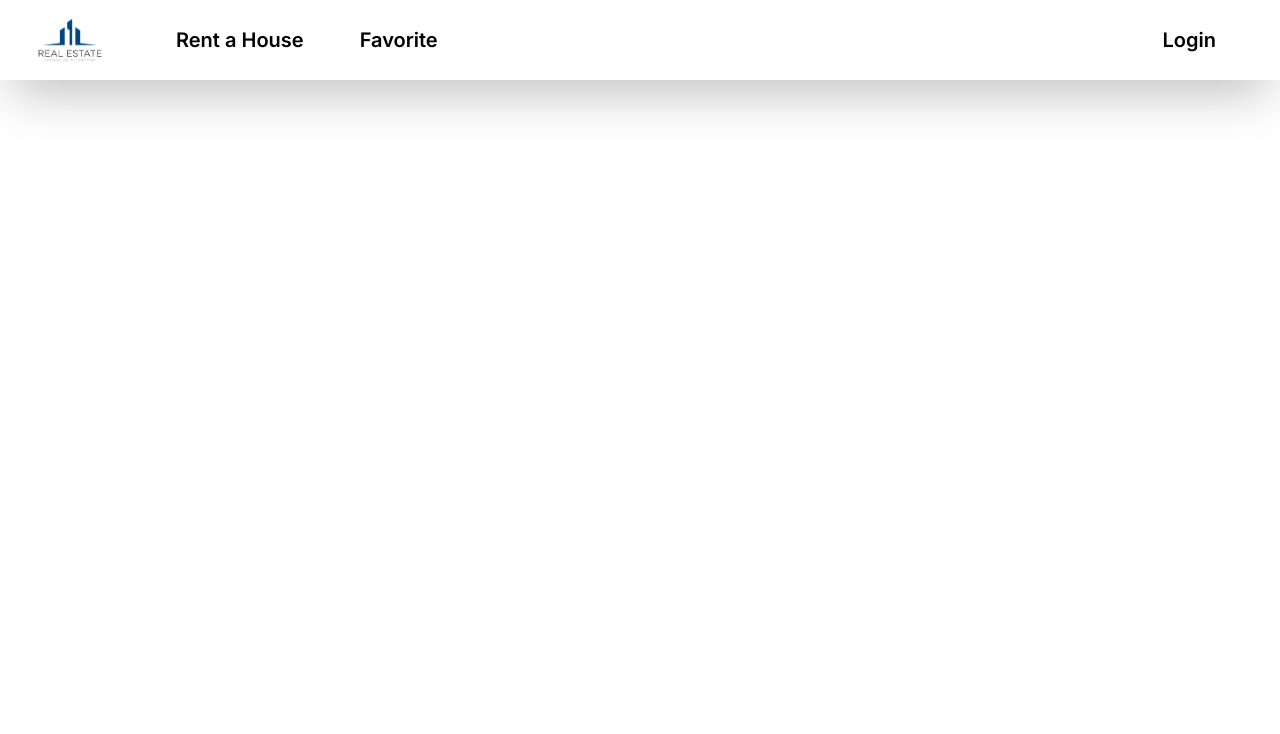
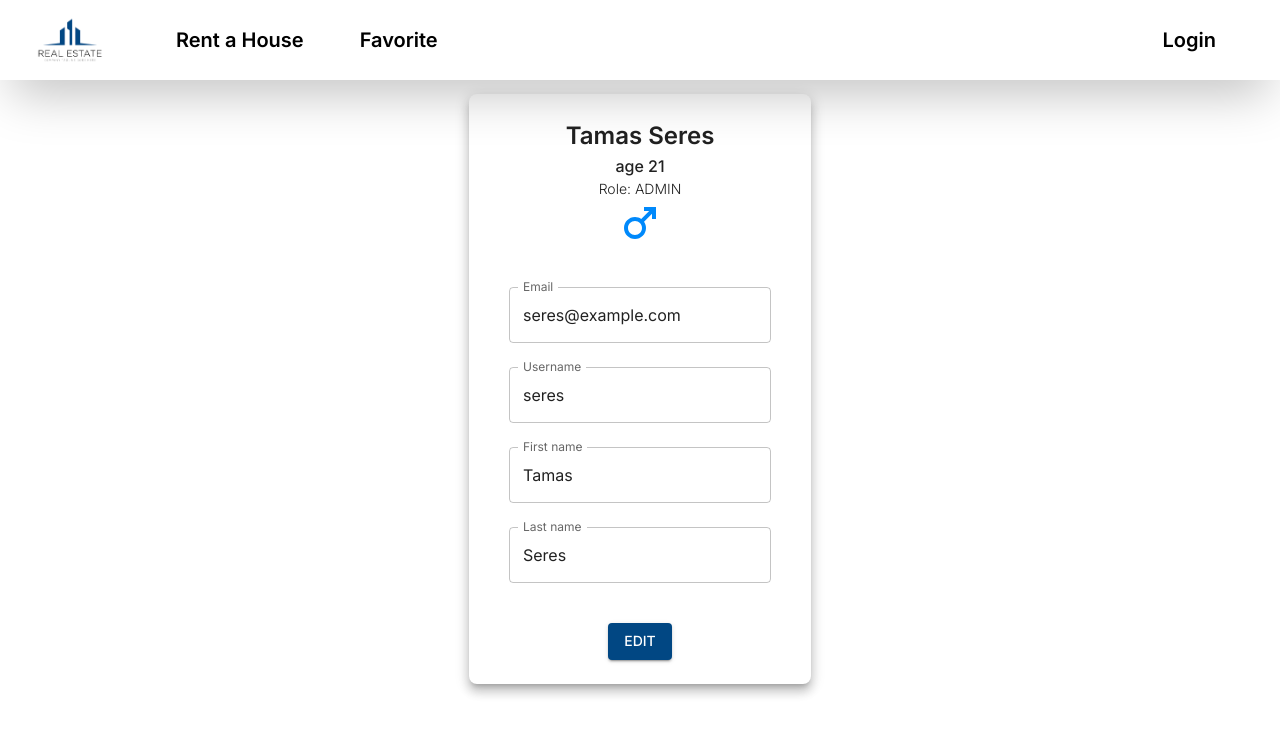
Before and after one commit to beczebalazs/Job-test, a React (Create React App) app: page /profile in a window 1280 px wide. Shown: the top 734 px of the page. Built offline with nearby package versions, Linux system fonts and the light colour scheme.

Commit message:
Profile Page, save and edit works with mock data

```diff
--- a/src/App.tsx
+++ b/src/App.tsx
@@ -1,16 +1,17 @@
-import { Routes, Route } from "react-router-dom";
+import { Route, Routes } from "react-router-dom";
 
 import { ThemeProvider } from "@mui/material";
-import { theme } from "./theme";
 import { Provider } from "react-redux";
 import { store } from "./store";
+import { theme } from "./theme";
 
+import Favourites from "./components/favourites/Favourites";
+import Home from "./components/home/Home";
+import Login from "./components/login/Login";
 import Navbar from "./components/navbar/Navbar";
-import Home from "./components/home/Home";
+import Profile from "./components/profile/Profile";
+import RentDetail from "./components/rent-detail/RentDetail";
 import Rent from "./components/rent/Rent";
-import RentDetail from "./components/rent-detail/RentDetail";
-import Login from "./components/login/Login";
-import Favourites from "./components/favourites/Favourites";
 
 function App() {
     return (
@@ -28,6 +29,7 @@ function App() {
                             />
                             <Route path="/login" element={<Login />} />
                             <Route path="/favorites" element={<Favourites />} />
+                            <Route path="/profile" element={<Profile />} />
                         </Routes>
                     </main>
                 </ThemeProvider>
--- a/src/components/navbar/Navbar.tsx
+++ b/src/components/navbar/Navbar.tsx
@@ -1,9 +1,8 @@
+import { Avatar } from "@mui/material";
 import { Link } from "react-router-dom";
 import { useAppSelector } from "../../hooks/useTypedSelector";
 import companyLogo from "../../images/company-logo.png";
 import { RootState } from "../../store";
-import { Avatar } from "@mui/material";
-
 
 export default function Navbar() {
     const authToken = useAppSelector(
@@ -34,7 +33,9 @@ export default function Navbar() {
                             Login
                         </Link>
                     ) : (
-                        <Avatar src="../../images/profile-picture.webp"/>
+                        <Link to="/profile">
+                            <Avatar src="../../images/profile-picture.webp" />
+                        </Link>
                     )}
                 </div>
             </nav>
--- /dev/null
+++ b/src/components/profile/Profile.tsx
@@ -0,0 +1,231 @@
+import FemaleIcon from "@mui/icons-material/Female";
+import MaleIcon from "@mui/icons-material/Male";
+import { Button, Grid, Paper, TextField, Typography } from "@mui/material";
+import { useState, useEffect } from "react";
+import constants from "../../constants/constants";
+import { isEmail } from "../../utils/isEmail";
+
+export const generalStyle = {
+    width: "100%",
+    pt: 3,
+};
+
+export const mockData = {
+    email: "seres@example.com",
+    username: "seres",
+    firstName: "Tamas",
+    lastName: "Seres",
+    gender: "MAN",
+    age: 21,
+    role: "ADMIN",
+};
+
+const Profile = () => {
+    const currentData = mockData;
+
+    const [isEditable, setIsEditable] = useState(false);
+    const [readOnly, setReadOnly] = useState(true);
+    const [email, setEmail] = useState("");
+    const [username, setUsername] = useState("");
+    const [firstName, setFirstName] = useState("");
+    const [lastName, setLastName] = useState("");
+    const [emailError, setEmailError] = useState(false);
+
+    const resetFields = () => {
+        setEmail(currentData.email);
+        setUsername(currentData.username);
+        setFirstName(currentData.firstName);
+        setLastName(currentData.lastName);
+    };
+
+    useEffect(() => {
+        resetFields();
+        // eslint-disable-next-line react-hooks/exhaustive-deps
+    }, []);
+
+    const genderEval = () => {
+        if (currentData.gender === "MAN") {
+            return (
+                <MaleIcon sx={{ fontSize: "xxx-large", color: "#0089fb" }} />
+            );
+        } else if (currentData.gender === "WOMAN") {
+            return (
+                <FemaleIcon sx={{ fontSize: "xxx-large", color: "#ff0090" }} />
+            );
+        }
+    };
+
+    const handleButtonClick = (type: string) => {
+        switch (type) {
+            case "edit":
+                setIsEditable(true);
+                setReadOnly(false);
+                break;
+            case "discard":
+                setIsEditable(false);
+                setReadOnly(true);
+                setEmailError(false);
+                resetFields();
+                break;
+            case "save":
+                if (isEmail(email) === null) {
+                    setEmailError(true);
+                } else {
+                    setEmailError(false);
+                    setIsEditable(false);
+                    setReadOnly(true);
+                }
+
+                break;
+            default:
+                break;
+        }
+    };
+
+    return (
+        <div className="flex items-center justify-center h-screen">
+            <Paper
+                elevation={8}
+                sx={{
+                    width: "fit-content",
+                    py: 3,
+                    px: 5,
+                    borderRadius: 2,
+                    marginBottom: "150px",
+                    minWidth: "20%",
+                }}
+            >
+                <Grid
+                    container
+                    sx={{
+                        justifyContent: "center",
+                        alignContent: "center",
+                        alignItems: "center",
+                    }}
+                    direction="column"
+                >
+                    <Grid item>
+                        <Typography sx={{ fontSize: "24px", fontWeight: 600 }}>
+                            {currentData.firstName} {currentData.lastName}
+                        </Typography>
+                    </Grid>
+                    <Grid item>
+                        <Typography sx={{ fontWeight: 500, fontSize: "16px" }}>
+                            age {currentData.age}
+                        </Typography>
+                    </Grid>
+                    <Grid item>
+                        <Typography sx={{ fontWeight: 300, fontSize: "14px" }}>
+                            Role: {currentData.role}
+                        </Typography>
+                    </Grid>
+                    <Grid item>{genderEval()}</Grid>
+                </Grid>
+                <Grid
+                    container
+                    direction="column"
+                    sx={{
+                        justifyContent: "center",
+                        alignContent: "center",
+                        alignItems: "center",
+                        pt: 5,
+                    }}
+                >
+                    <Grid item sx={{ ...generalStyle, pt: 0 }}>
+                        <TextField
+                            id="email"
+                            label="Email"
+                            value={email}
+                            error={emailError}
+                            helperText={emailError ? "Invalid email format" : ""}
+                            InputProps={{
+                                readOnly: readOnly,
+                            }}
+                            fullWidth
+                            onChange={(e) => setEmail(e.target.value)}
+                        />
+                    </Grid>
+                    <Grid item sx={generalStyle}>
+                        <TextField
+                            id="username"
+                            label="Username"
+                            value={username}
+                            InputProps={{
+                                readOnly: readOnly,
+                            }}
+                            fullWidth
+                            onChange={(e) => setUsername(e.target.value)}
+                        />
+                    </Grid>
+                    <Grid item sx={generalStyle}>
+                        <TextField
+                            id="firstName"
+                            label="First name"
+                            value={firstName}
+                            InputProps={{
+                                readOnly: readOnly,
+                            }}
+                            fullWidth
+                            onChange={(e) => setFirstName(e.target.value)}
+                        />
+                    </Grid>
+                    <Grid item sx={generalStyle}>
+                        <TextField
+                            id="lastName"
+                            label="Last name"
+                            value={lastName}
+                            InputProps={{
+                                readOnly: readOnly,
+                            }}
+                            fullWidth
+                            onChange={(e) => setLastName(e.target.value)}
+                        />
+                    </Grid>
+                </Grid>
+                <Grid
+                    container
+                    sx={{
+                        justifyContent: "center",
+                        alignContent: "center",
+                        alignItems: "center",
+                        pt: 5,
+                    }}
+                >
+                    {!isEditable ? (
+                        <Button
+                            variant="contained"
+                            sx={{ bgcolor: constants.MAIN_COLOR }}
+                            onClick={() => handleButtonClick("edit")}
+                        >
+                            EDIT
+                        </Button>
+                    ) : (
+                        <Grid
+                            container
+                            sx={{ justifyContent: "space-between" }}
+                        >
+                            <Button
+                                variant="contained"
+                                color="success"
+                                sx={{ width: "40%" }}
+                                onClick={() => handleButtonClick("save")}
+                            >
+                                Save
+                            </Button>
+                            <Button
+                                variant="contained"
+                                color="error"
+                                sx={{ bgcolor: "red", width: "40%" }}
+                                onClick={() => handleButtonClick("discard")}
+                            >
+                                Discard
+                            </Button>
+                        </Grid>
+                    )}
+                </Grid>
+            </Paper>
+        </div>
+    );
+};
+
+export default Profile;
--- /dev/null
+++ b/src/utils/isEmail.ts
@@ -0,0 +1,7 @@
+export const isEmail = (email: string) : RegExpMatchArray | null => {
+    return String(email)
+      .toLowerCase()
+      .match(
+        /^(([^<>()[\]\\.,;:\s@"]+(\.[^<>()[\]\\.,;:\s@"]+)*)|(".+"))@((\[[0-9]{1,3}\.[0-9]{1,3}\.[0-9]{1,3}\.[0-9]{1,3}\])|(([a-zA-Z\-0-9]+\.)+[a-zA-Z]{2,}))$/
+      );
+  };
```
